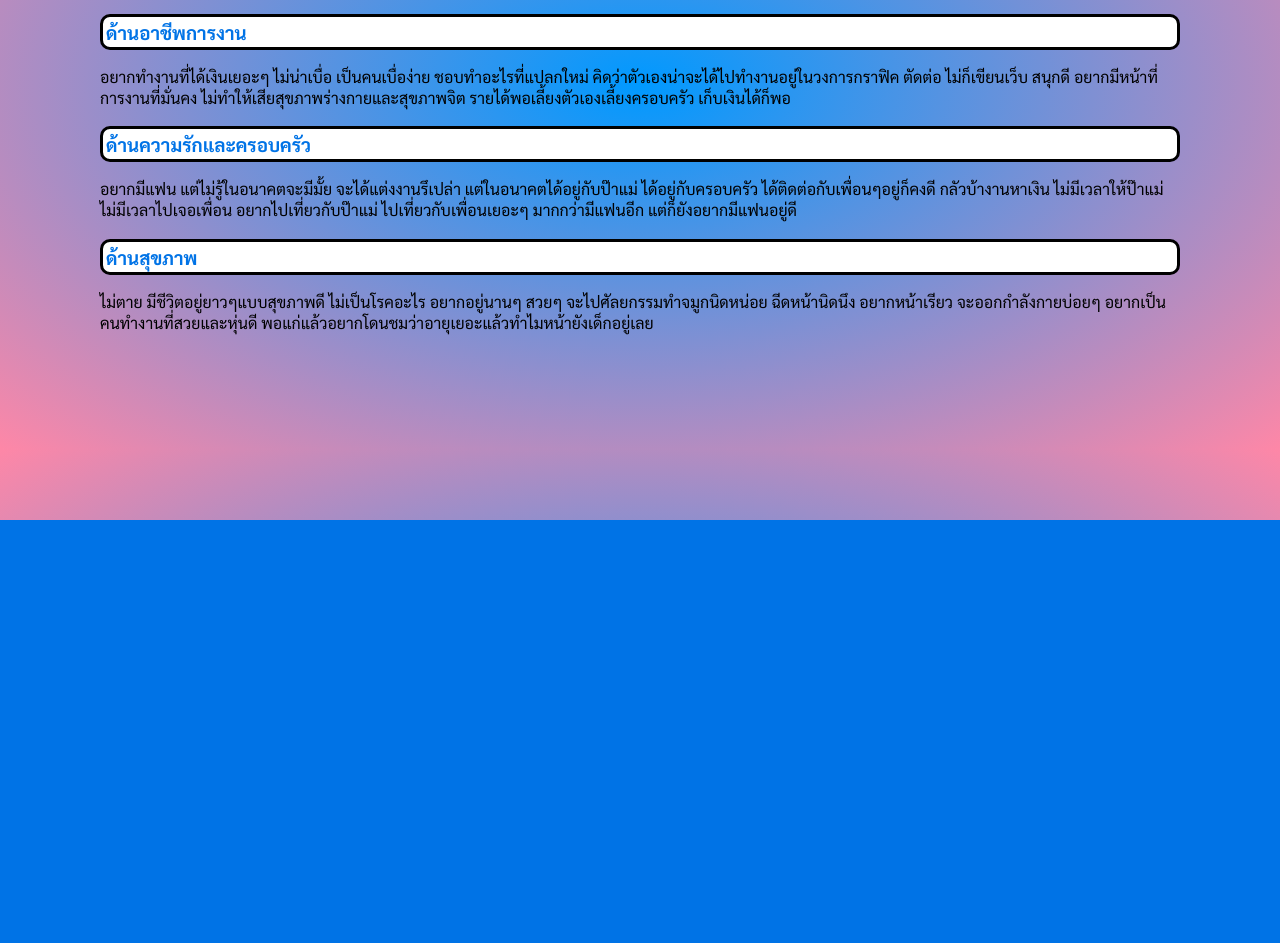
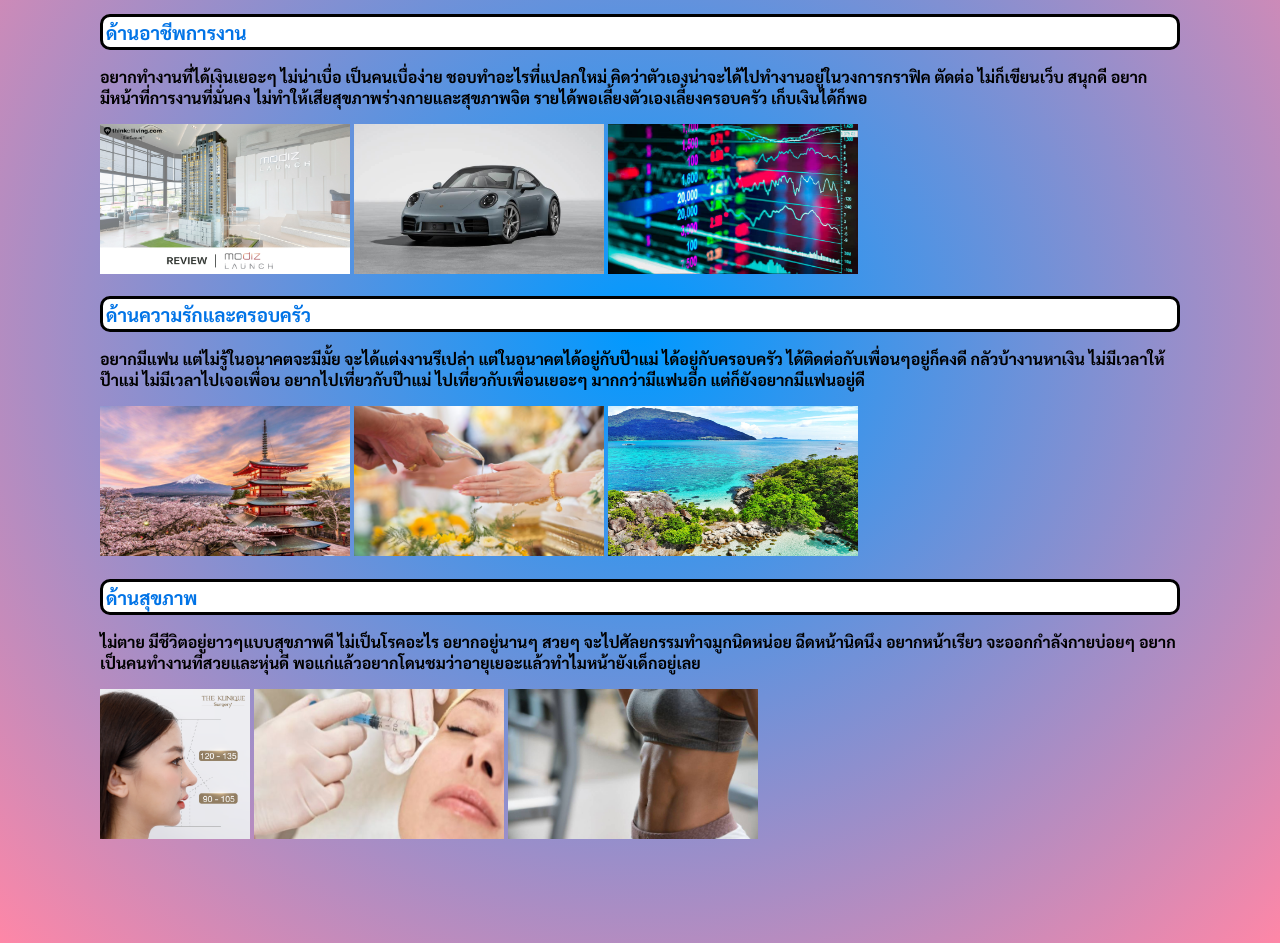
Before and after one commit to pawarisa-amnaka/6709616772_MyCSTUStory, a plain HTML site: page myfuture.html in a window 1280 px wide. Shown: the part 280-1223 px from the top of the page. Before the commit the page ends 800 px from the top, so only its background shows below. Drawn offline with Linux system fonts and the light colour scheme.

Commit message:
add picture

```diff
--- a/myfuture.html
+++ b/myfuture.html
@@ -15,17 +15,32 @@
 
     <div id="worker">
         <h3>ด้านอาชีพการงาน</h3>
-        <p>อยากทำงานที่ได้เงินเยอะๆ ไม่น่าเบื่อ เป็นคนเบื่อง่าย ชอบทำอะไรที่แปลกใหม่ คิดว่าตัวเองน่าจะได้ไปทำงานอยู่ในวงการกราฟิค ตัดต่อ ไม่ก็เขียนเว็บ สนุกดี อยากมีหน้าที่การงานที่มั่นคง ไม่ทำให้เสียสุขภาพร่างกายและสุขภาพจิต รายได้พอเลี้ยงตัวเองเลี้ยงครอบครัว เก็บเงินได้ก็พอ </p>
+        <b>
+            <p>อยากทำงานที่ได้เงินเยอะๆ ไม่น่าเบื่อ เป็นคนเบื่อง่าย ชอบทำอะไรที่แปลกใหม่ คิดว่าตัวเองน่าจะได้ไปทำงานอยู่ในวงการกราฟิค ตัดต่อ ไม่ก็เขียนเว็บ สนุกดี อยากมีหน้าที่การงานที่มั่นคง ไม่ทำให้เสียสุขภาพร่างกายและสุขภาพจิต รายได้พอเลี้ยงตัวเองเลี้ยงครอบครัว เก็บเงินได้ก็พอ </p>
+        </b>
+        <img src="resources/modiz.jpg" class="modiz">
+        <img src="resources/porsche.jpg" class="porsche">
+        <img src="resources/trade.jpg" class="trade">
     </div>
 
     <div id="lover">
         <h3>ด้านความรักและครอบครัว</h3>
-        <p>อยากมีแฟน แต่ไม่รู้ในอนาคตจะมีมั้ย จะได้แต่งงานรึเปล่า แต่ในอนาคตได้อยู่กับป๊าแม่ ได้อยู่กับครอบครัว ได้ติดต่อกับเพื่อนๆอยู่ก็คงดี กลัวบ้างานหาเงิน ไม่มีเวลาให้ป๊าแม่ ไม่มีเวลาไปเจอเพื่อน อยากไปเที่ยวกับป๊าแม่ ไปเที่ยวกับเพื่อนเยอะๆ มากกว่ามีแฟนอีก แต่ก็ยังอยากมีแฟนอยู่ดี</p>
+        <b>
+            <p>อยากมีแฟน แต่ไม่รู้ในอนาคตจะมีมั้ย จะได้แต่งงานรึเปล่า แต่ในอนาคตได้อยู่กับป๊าแม่ ได้อยู่กับครอบครัว ได้ติดต่อกับเพื่อนๆอยู่ก็คงดี กลัวบ้างานหาเงิน ไม่มีเวลาให้ป๊าแม่ ไม่มีเวลาไปเจอเพื่อน อยากไปเที่ยวกับป๊าแม่ ไปเที่ยวกับเพื่อนเยอะๆ มากกว่ามีแฟนอีก แต่ก็ยังอยากมีแฟนอยู่ดี</p>
+        </b>
+        <img src="resources/travel3.jpg" class="travel3">
+        <img src="resources/wedding.jpg" class="wedding">
+        <img src="resources/travel2.jpg" class="travel2">
     </div>
 
     <div id="health">
         <h3>ด้านสุขภาพ</h3>
-        <p>ไม่ตาย มีชีวิตอยู่ยาวๆแบบสุขภาพดี ไม่เป็นโรคอะไร อยากอยู่นานๆ สวยๆ จะไปศัลยกรรมทำจมูกนิดหน่อย ฉีดหน้านิดนึง อยากหน้าเรียว จะออกกำลังกายบ่อยๆ อยากเป็นคนทำงานที่สวยและหุ่นดี พอแก่แล้วอยากโดนชมว่าอายุเยอะแล้วทำไมหน้ายังเด็กอยู่เลย</p>
+        <b>
+            <p>ไม่ตาย มีชีวิตอยู่ยาวๆแบบสุขภาพดี ไม่เป็นโรคอะไร อยากอยู่นานๆ สวยๆ จะไปศัลยกรรมทำจมูกนิดหน่อย ฉีดหน้านิดนึง อยากหน้าเรียว จะออกกำลังกายบ่อยๆ อยากเป็นคนทำงานที่สวยและหุ่นดี พอแก่แล้วอยากโดนชมว่าอายุเยอะแล้วทำไมหน้ายังเด็กอยู่เลย</p>
+        </b>
+        <img src="resources/newnose.png" class="newnose">
+        <img src="resources/newface.jpg" class="newface">
+        <img src="resources/belly.jpg" class="belly">
     </div>
 
 
--- a/mystyle.css
+++ b/mystyle.css
@@ -135,3 +135,39 @@ h1 {
   background-color:#ffffff;
   padding: 3px;
 }
+.modiz {
+  width: 250px;
+  height: 150px;
+}
+.porsche {
+  width: 250px;
+  height: 150px;
+}
+.trade {
+  width: 250px;
+  height: 150px;
+}
+.travel2 {
+  width: 250px;
+  height: 150px;
+}
+.travel3 {
+  width: 250px;
+  height: 150px;
+}
+.wedding {
+  width: 250px;
+  height: 150px;
+}
+.newnose {
+  width: 150px;
+  height: 150px;
+}
+.newface {
+  width: 250px;
+  height: 150px;
+}
+.belly {
+  width: 250px;
+  height: 150px;
+}
```
Also changed, not shown: resources/belly.jpg (added), resources/modiz.jpg (added), resources/newface.jpg (added), resources/newnose.png (added), resources/porsche.jpg (added), resources/trade.jpg (added), resources/travel2.jpg (added), resources/travel3.jpg (added), resources/wedding.jpg (added).
